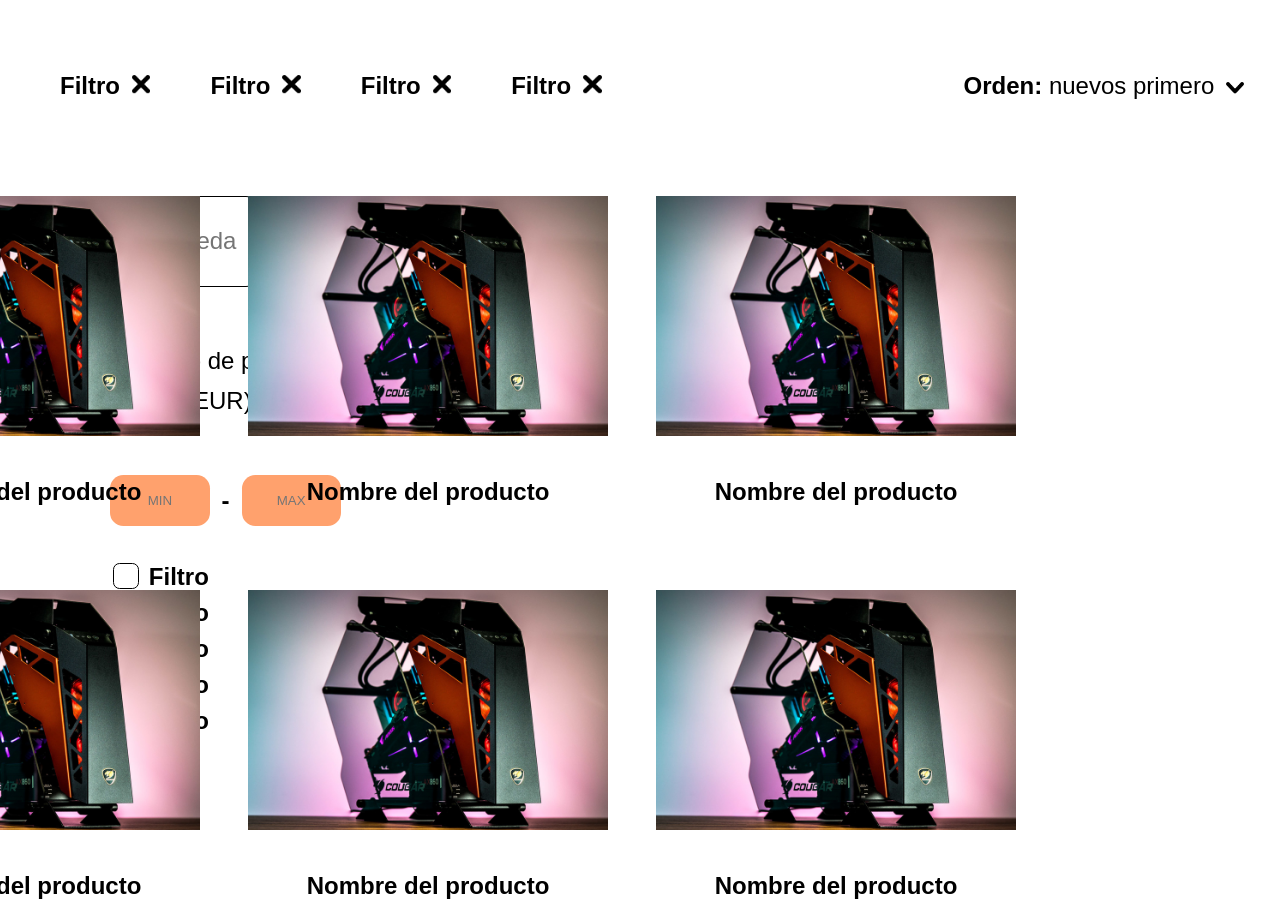
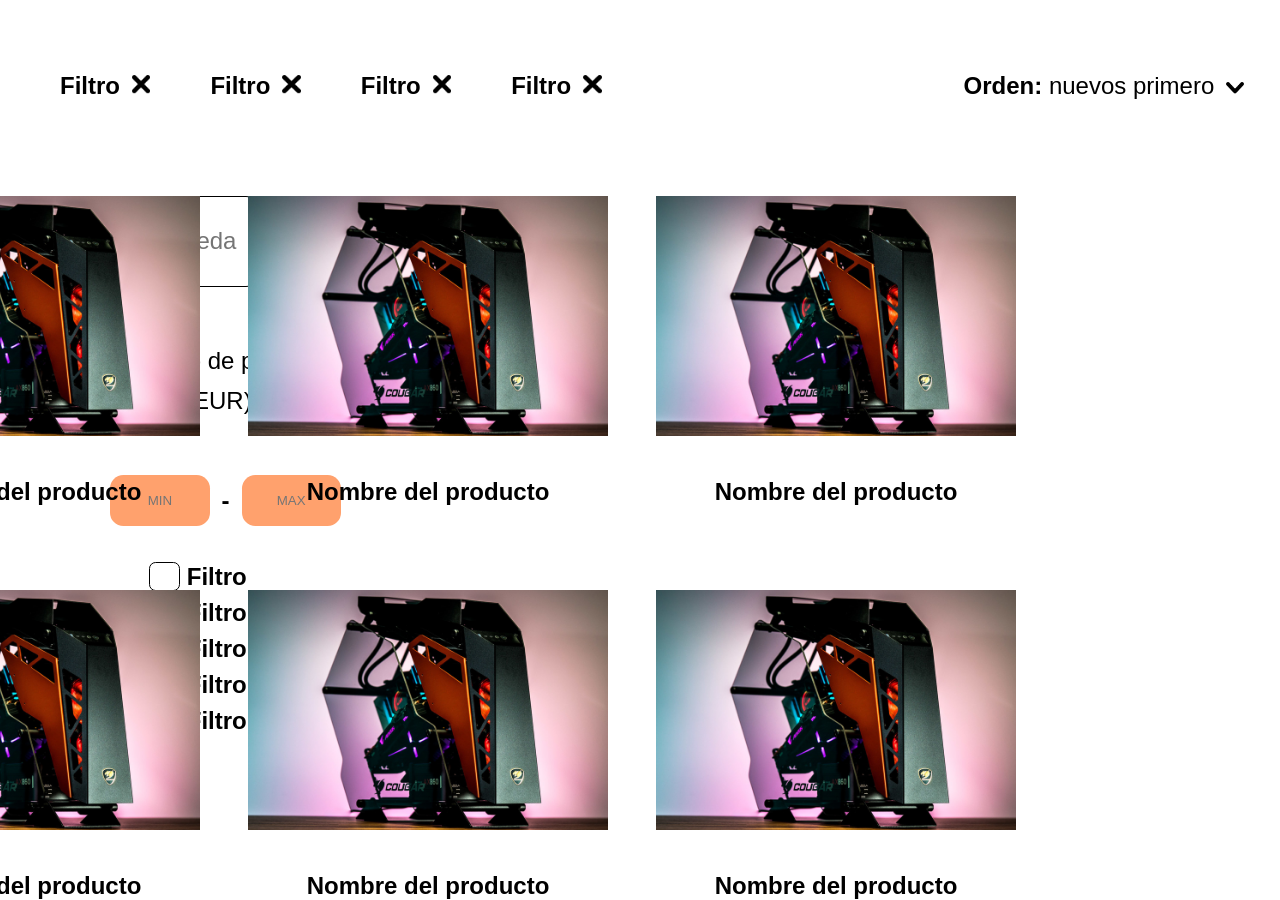
Before and after one commit to Vulthanos/web, a plain HTML site: page HTML_Files/search_result.html in a window 1280 px wide. Drawn offline with Linux system fonts and the light colour scheme.

Commit message:
Correccion de posicionamiento de los check

```diff
--- a/CSS_Files/search_result.css
+++ b/CSS_Files/search_result.css
@@ -119,17 +119,19 @@ h1 {
     height: 1em;
     border: 0.0825em solid #000000;
     border-radius: 0.275em;
-    position: absolute;
-    padding-right: 0;
-    left: 0.5em;
+    position: relative;
     cursor: pointer;
+    padding-left: 0.6em;
+    padding-right: 0.6em;
+    margin-right: 0.3em;
 }
 
 input[type=checkbox]:checked + .simple-filter:before {
     background-color: #FF833D;
     color: #000000;
     content: "\2714";
-    : center;
+    padding-left: 0.2em;
+    padding-right: 0.2em;
 }
 
 .filt {
```
